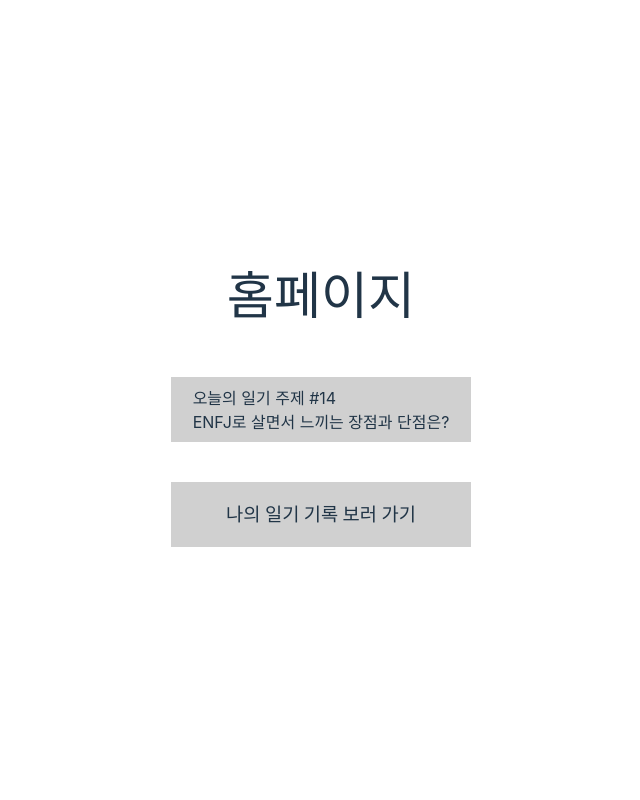
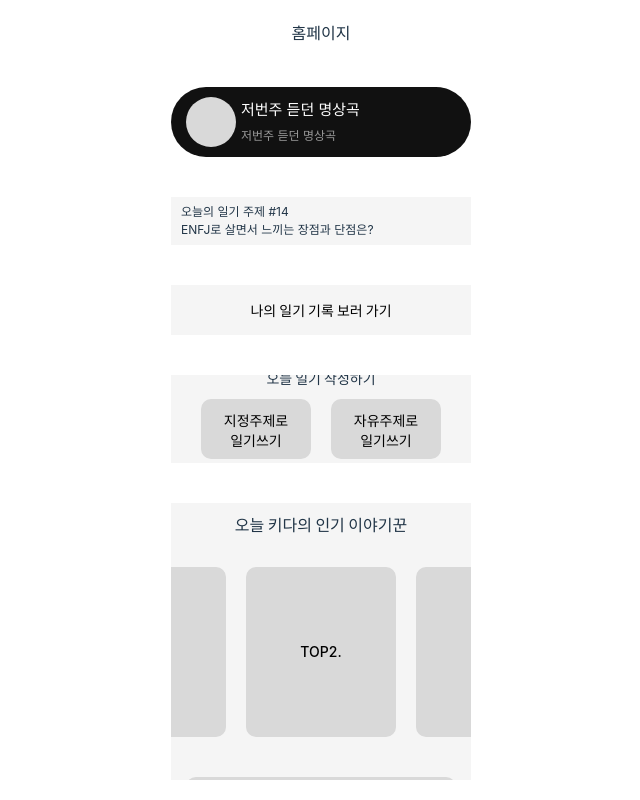
Before and after one commit to LikelionSKU-hackathon/Hackathon-FE, a React (Vite) app: page / in a window 1280 px wide. Shown: the whole page, without its empty margins (319-959 px from the left). Built offline with nearby package versions, Linux system fonts and the light colour scheme.

Commit message:
HomePage

```diff
--- a/package.json
+++ b/package.json
@@ -12,6 +12,7 @@
   "dependencies": {
     "react": "^18.2.0",
     "react-dom": "^18.2.0",
+    "react-horizontal-scrolling-menu": "^7.1.1",
     "react-router-dom": "^6.24.1",
     "styled-components": "^6.1.11"
   },
--- a/src/pages/HomePage.jsx
+++ b/src/pages/HomePage.jsx
@@ -1,20 +1,60 @@
 import { Link } from "react-router-dom";
-import { useEffect, useState } from 'react'
+import { useEffect, useState } from 'react';
 import styled from "styled-components";
+import { ScrollMenu } from 'react-horizontal-scrolling-menu';
 
 const Box = styled.div`
-    width : 300px;
-    height : 65px;
-    background : rgb(208,208,208);
+    width: 280px;
+    height: 45px;
+    background: rgb(245,245,245);
     display: flex;
     align-items: center;
+    overflow: hidden;
+    font-size: 12px;
+    font-weight: 400;
+    white-space: pre-line;
+    margin: 20px;
+    padding: 10px;
+`;
+
+const ButtonBox = styled.button`
+    width: 300px;
+    height: 65px;
+    background: rgb(245,245,245);
+    display: flex;
+    align-items: center;
+    overflow: hidden;
+    font-size: 14px;
+    font-weight: 800;
+    white-space: pre-line;
+    margin: 20px;
+    padding: 10px;
     justify-content: center;
-    overflow : hidden;
-    margin : 20px
-    font-size : 12px;
-    white-space: pre-line;
+    border-radius : 0px;
+`;
+const MusicBox = styled.div`
+    width : 280px;
+    height : 50px;
     margin : 20px;
+    padding : 10px;
+    background : rgb(17,17,17);
+    border-radius : 100px;
+    align-items: center;
+    padding : 10px;
+    display : flex;
+
 `;
+const ScrollBox = styled.div`
+    width: 100%; /* 부모 요소의 너비에 맞춤 */
+    height: 140px;
+    font-weight: 400;
+    font-size: 9px;
+    overflow-x: auto; /* 가로 스크롤 활성화 */
+    white-space: nowrap; /* 자식 요소들이 가로로 일렬로 배치되도록 함 */
+    display: flex; /* 플렉스 박스 속성 */
+    align-items: center;
+`;
+
 const Container = styled.div`
   width: 100vw;
   height: 100vh;
@@ -24,18 +64,80 @@
   flex-direction: column;
 `;
 
+const DiaryButton = styled.button`
+    background: rgb(217, 217, 217);
+    width: 110px;
+    height: 60px;
+    margin: 10px; /* 버튼 사이 간격 조정 */
+    padding: 10px;
+    font-weight: 500;
+    font-size: 14px;
+    white-space: normal; /* 텍스트 자동 줄바꿈 */
+    word-break: break-word; /* 단어 줄바꿈 */
+    display: block;
+    // overflow-x: scroll;
+    border-radius : 10px;
+`;
+
+const Circle = styled.div`
+    background : rgb(217,217,217);
+    width : 50px;
+    height : 50px;
+    border-radius : 50%;
+    margin : 5px;
+`;
+
 export default function HomePage() {
+    let diaryNum = 14;
+    let topic = 'ENFJ로 살면서 느끼는 장점과 단점은?';
+    let music = '저번주 듣던 명상곡';
     return (
         <Container>
-            <h1>홈페이지</h1>
+            <h4>홈페이지</h4>
+            <MusicBox>
+                <Circle></Circle>
+                <div style={{flexDirection : 'column'}}>
+                    <text style={{fontSize : '15px', color : "white", fontWeight : '400'}}>{ music }</text><br/>
+                    <text style={{fontSize : '12px', color : 'rgb(153,153,153)', fontWeight : '400'}}>{ music }</text>
+                </div>
+            </MusicBox>
             <Box>
-                오늘의 일기 주제 #14<br></br>
-                ENFJ로 살면서 느끼는 장점과 단점은?
+                <text>
+                    오늘의 일기 주제 #{diaryNum}<br />
+                    {topic}
+                </text>
             </Box>
-            <Box>
-                <h3>나의 일기 기록 보러 가기</h3>
+            <ButtonBox>
+                <text>나의 일기 기록 보러 가기</text>
+            </ButtonBox>
+            <Box style={{ height: '105px', fontSize: '14px', fontWeight: '800', justifyContent: 'center', flexDirection: 'column' }}>
+                <text>오늘 일기 작성하기</text>
+                <div style={{ display: 'flex', flexDirection: 'row', justifyContent: 'center' }}>
+                    <DiaryButton>
+                        <text>지정주제로<br></br> 일기쓰기</text>
+                    </DiaryButton>
+                    <DiaryButton>
+                        <text>자유주제로<br></br> 일기쓰기</text>
+                    </DiaryButton>
+                </div>
             </Box>
-
+            <Box style={{ height : '400px', fontWeight : '800', fontSize : '16px', flexDirection: 'column' }}>
+                <text>오늘 키다의 인기 이야기꾼 </text>
+                <div style = {{ display : 'flex', flexDirection : 'row', whiteSpace : 'nowrap', margin: '20px'}}>{/* 나중에 게시물 내용으로 변경 */}
+                    <DiaryButton style={{width : '150px', height : '170px', }}>
+                        TOP1.
+                    </DiaryButton>
+                    <DiaryButton style={{width : '150px', height : '170px', }}>
+                        TOP2.
+                    </DiaryButton>
+                    <DiaryButton style={{width : '150px', height : '170px', }}>
+                        TOP3.
+                    </DiaryButton>
+                </div>
+                <DiaryButton style={{width : '270px', height : '40px', fontWeight: '800', fontSize : '15px'}}>
+                    <text>더 많은 이야기 보러 가기</text>
+                </DiaryButton>
+            </Box>
         </Container>
     );
 }
```
Also changed, not shown: src/pages/WriteDiary.jsx (added, +35 -0 lines), 1 other file (tests, documents, lock files or other folders).
